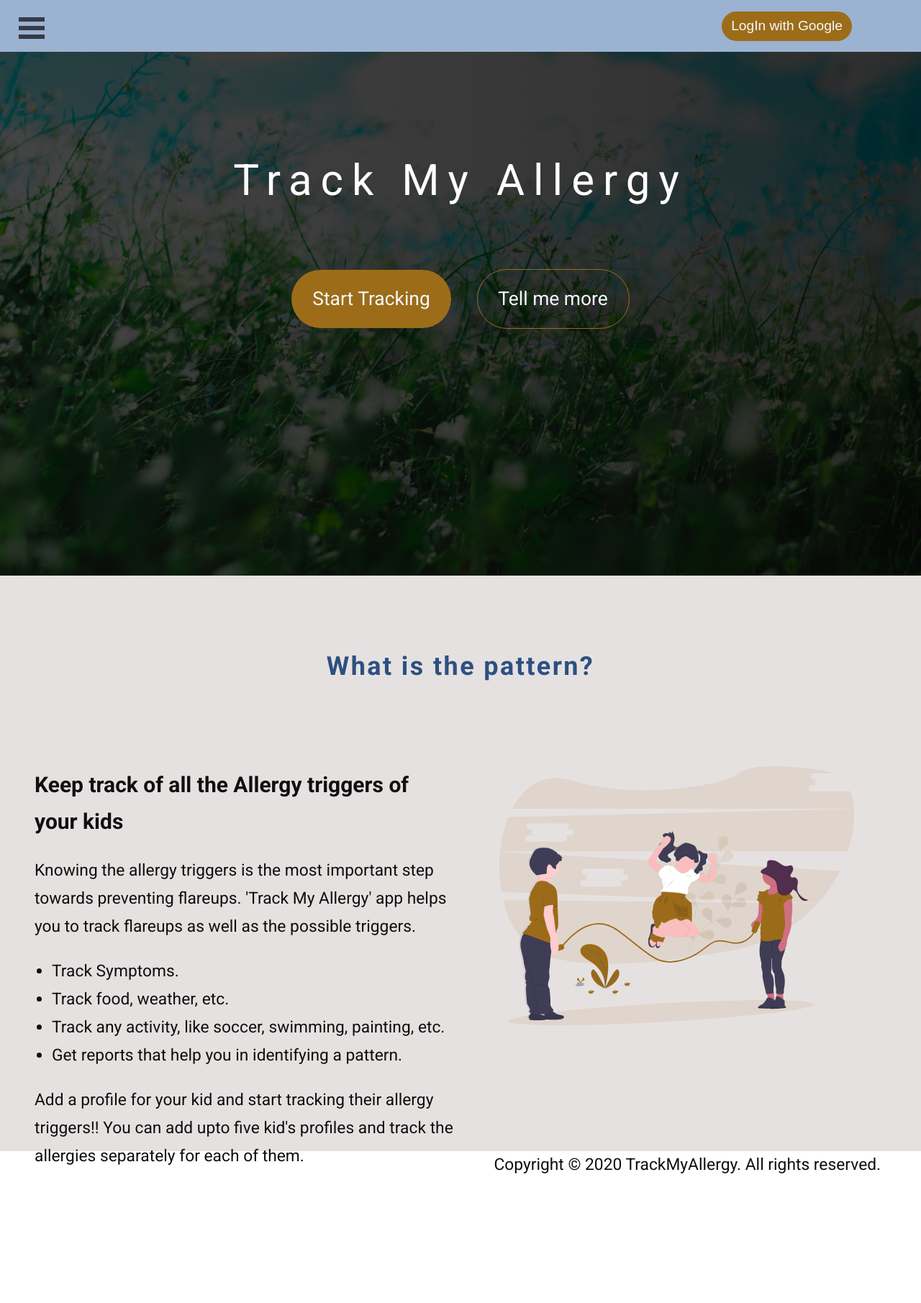
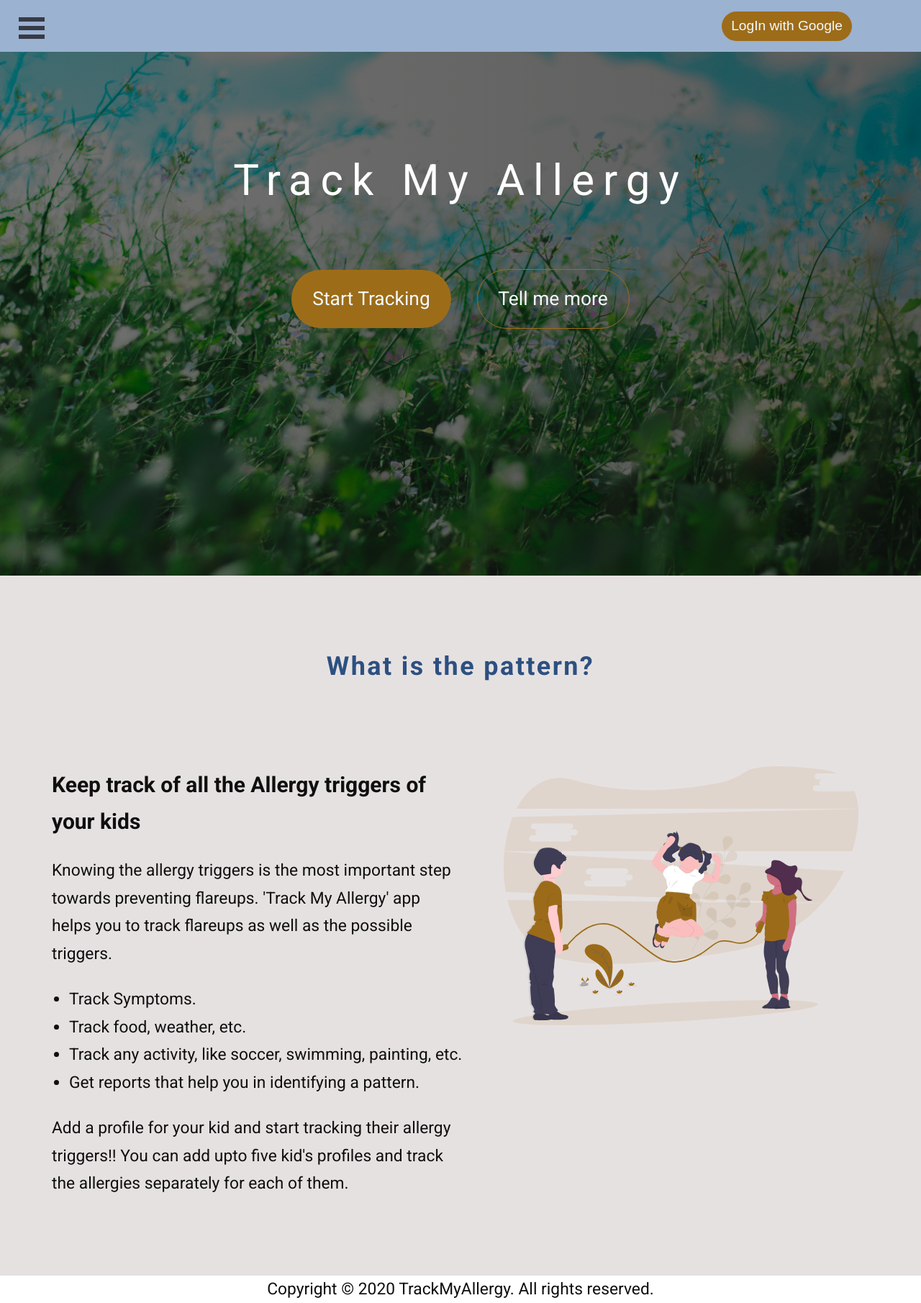
Before and after one commit to JeenaJohn/allergy-tracker, a React (Create React App) app: page / in a window 1280 px wide. Shown: the whole page at 72% size. Before the commit the page ends 1639 px from the top, so only its background shows below. Built offline with nearby package versions, Linux system fonts and the light colour scheme; no server answers.

Commit message:
Home page alignment

```diff
--- a/src/Home.js
+++ b/src/Home.js
@@ -27,12 +27,12 @@ function Home(props) {
           </h2>
         </div>
 
-        <div className="row ">
+        <div className="row u-margin-left">
           <div className="col span-1-of-2 ">
-            <h3 className="heading-tertiary u-margin-bottom-small">
+            <h3 className="heading-tertiary u-margin-bottom-small ">
               Keep track of all the Allergy triggers of your kids
             </h3>
-            <p className="paragraph u-margin-bottom-small">
+            <p className="paragraph u-margin-bottom-small ">
               Knowing the allergy triggers is the most important step towards
               preventing flareups. 'Track My Allergy' app helps you to track
               flareups as well as the possible triggers.
--- a/src/resources/css/header.css
+++ b/src/resources/css/header.css
@@ -3,14 +3,14 @@ header.home-page {
       linear,
       left top,
       left bottom,
-      from(rgba(0, 0, 0, 0.7)),
-      to(rgba(0, 0, 0, 0.7))
+      from(rgba(0, 0, 0, 0.5)),
+      to(rgba(0, 0, 0, 0.6))
     ),
     url(../images/header_img.jpg);
   background-image: linear-gradient(
       to right,
-      rgba(0, 0, 0, 0.7),
-      rgba(0, 0, 0, 0.8)
+      rgba(0, 0, 0, 0.5),
+      rgba(0, 0, 0, 0.6)
     ),
     url(../images/header_img.jpg);
   background-size: cover;
--- a/src/resources/css/sections.css
+++ b/src/resources/css/sections.css
@@ -9,7 +9,7 @@
   background-color: #e6e1e1;
   padding: 8rem 4rem;
   color: rgb(15,15,15);
-  height: 100vh;
+  height: 100%;
 }
 
 .home-page-img {
```
